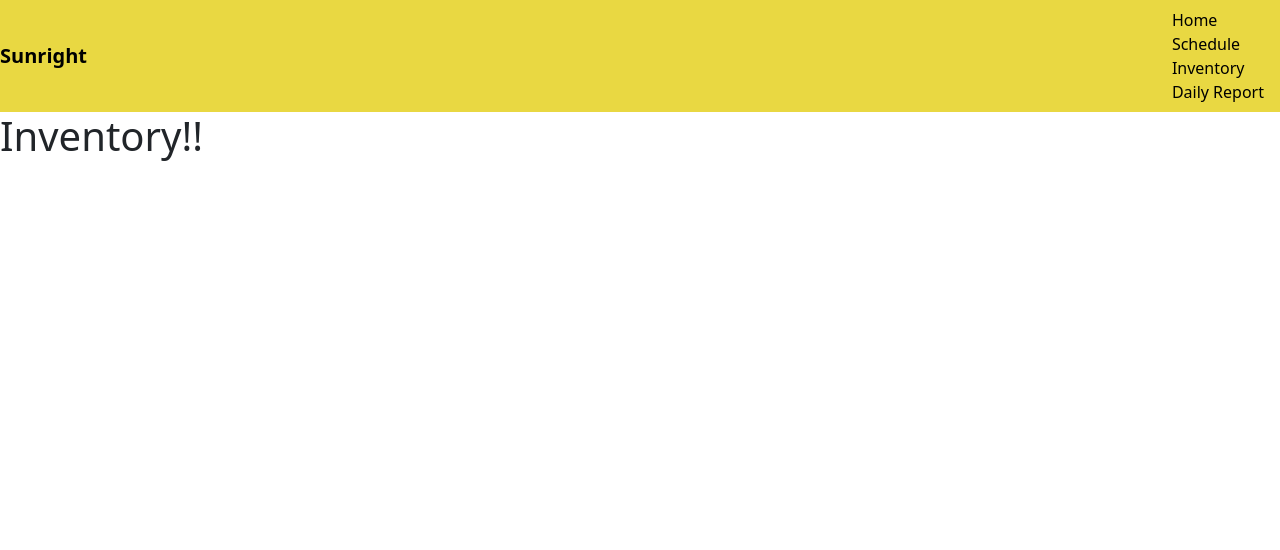
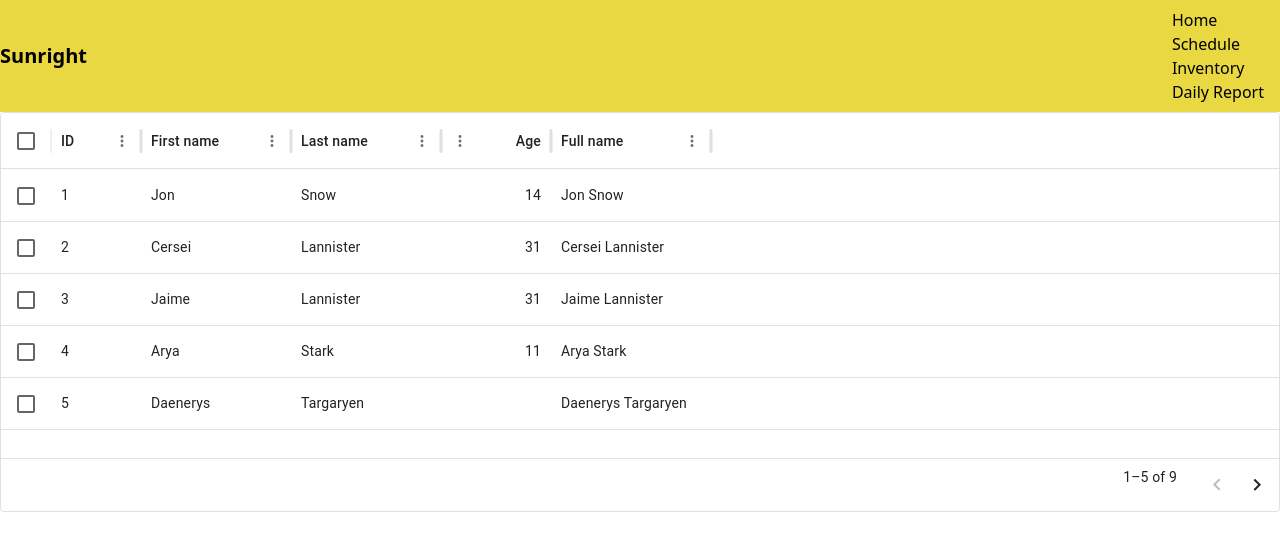
Before and after one commit to lestersanjuan/sunrightHub, a React (Vite) app in the folder SunrightHub/: page /Inventory in a window 1280 px wide. Shown: the top 550 px of the page. Built offline with nearby package versions, Linux system fonts and the light colour scheme.

Commit message:
updated dependencies

```diff
--- a/SunrightHub/package.json
+++ b/SunrightHub/package.json
@@ -12,13 +12,14 @@
     "@emotion/react": "^11.14.0",
     "@emotion/styled": "^11.14.0",
     "@mui/material": "^6.4.3",
+    "@mui/x-data-grid": "^7.26.0",
     "@mui/x-date-pickers": "^7.26.0",
     "boostrap": "^2.0.0",
     "bootstrap": "^5.3.3",
     "dayjs": "^1.11.13",
     "mui": "^0.0.1",
-    "react": "^18.3.1",
-    "react-dom": "^18.3.1",
+    "react": "^19.0.0",
+    "react-dom": "^19.0.0",
     "react-router-dom": "^7.1.5"
   },
   "devDependencies": {
--- a/SunrightHub/src/components/Inventory/Inventory.tsx
+++ b/SunrightHub/src/components/Inventory/Inventory.tsx
@@ -1,33 +1,74 @@
+import { DataGrid, GridColDef } from '@mui/x-data-grid';
+import Box from '@mui/material/Box';
+import * as React from 'react';
 
-import { styled } from '@mui/material/styles';
-import Table from '@mui/material/Table';
-import TableBody from '@mui/material/TableBody';
-import TableCell, { tableCellClasses } from '@mui/material/TableCell';
-import TableContainer from '@mui/material/TableContainer';
-import TableHead from '@mui/material/TableHead';
-import TableRow from '@mui/material/TableRow';
-import Paper from '@mui/material/Paper';
 
-//To create a table entry/cell, make it easier, something to also put on top
-function createDataEntry(
-    BeginningOfWeek: number, // Beginning of Week, auto-update logic needs to be implemented separately
-    InventoryAdded: number,
-    EndOfWeek: number,
-    OrderByBox: number // Order in units, needs additional logic if required
-) {
-    let Usage = BeginningOfWeek + InventoryAdded - EndOfWeek;
-    return { BeginningOfWeek, InventoryAdded, EndOfWeek, Usage, OrderByBox };
-}
+const columns: GridColDef<(typeof rows)[number]>[] = [
+    { field: 'id', headerName: 'ID', width: 90 },
+    {
+      field: 'firstName',
+      headerName: 'First name',
+      width: 150,
+      editable: true,
+    },
+    {
+      field: 'lastName',
+      headerName: 'Last name',
+      width: 150,
+      editable: true,
+    },
+    {
+      field: 'age',
+      headerName: 'Age',
+      type: 'number',
+      width: 110,
+      editable: true,
+    },
+    {
+      field: 'fullName',
+      headerName: 'Full name',
+      description: 'This column has a value getter and is not sortable.',
+      sortable: false,
+      width: 160,
+      valueGetter: (value, row) => `${row.firstName || ''} ${row.lastName || ''}`,
+    },
+  ];
+
+  const rows = [
+    { id: 1, lastName: 'Snow', firstName: 'Jon', age: 14 },
+    { id: 2, lastName: 'Lannister', firstName: 'Cersei', age: 31 },
+    { id: 3, lastName: 'Lannister', firstName: 'Jaime', age: 31 },
+    { id: 4, lastName: 'Stark', firstName: 'Arya', age: 11 },
+    { id: 5, lastName: 'Targaryen', firstName: 'Daenerys', age: null },
+    { id: 6, lastName: 'Melisandre', firstName: null, age: 150 },
+    { id: 7, lastName: 'Clifford', firstName: 'Ferrara', age: 44 },
+    { id: 8, lastName: 'Frances', firstName: 'Rossini', age: 36 },
+    { id: 9, lastName: 'Roxie', firstName: 'Harvey', age: 65 },
+  ];
 
 
 function Inventory() {
 
-
-    return(
-        <h1>Inventory!!</h1>
-    )
+    return (
+        <Box sx={{ height: 400, width: '100%' }}>
+          <DataGrid
+            rows={rows}
+            columns={columns}
+            initialState={{
+              pagination: {
+                paginationModel: {
+                  pageSize: 5,
+                },
+              },
+            }}
+            pageSizeOptions={[5]}
+            checkboxSelection
+            disableRowSelectionOnClick
+          />
+        </Box>
+      );
 
 }
 
 
-export default Inventory
+export default Inventory;
```
Also changed, not shown: package.json (added, +13 -0 lines), 2 other files (tests, documents, lock files or other folders).
